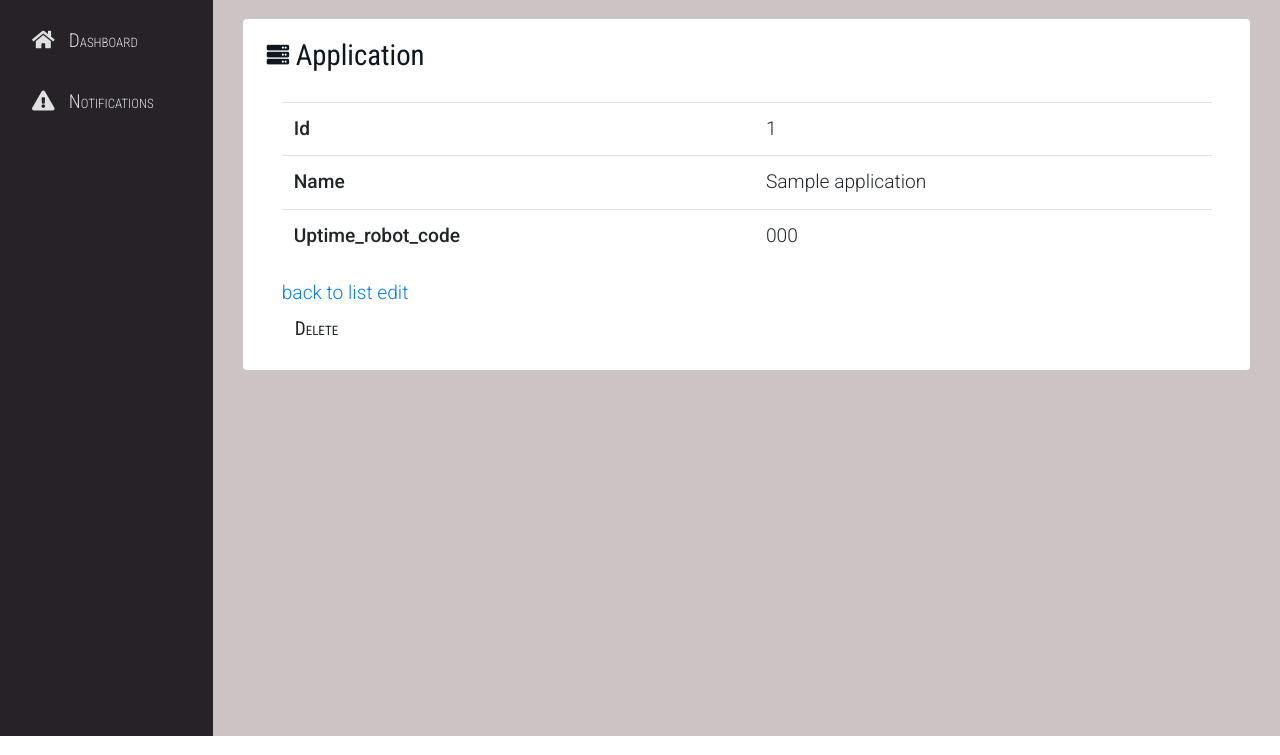
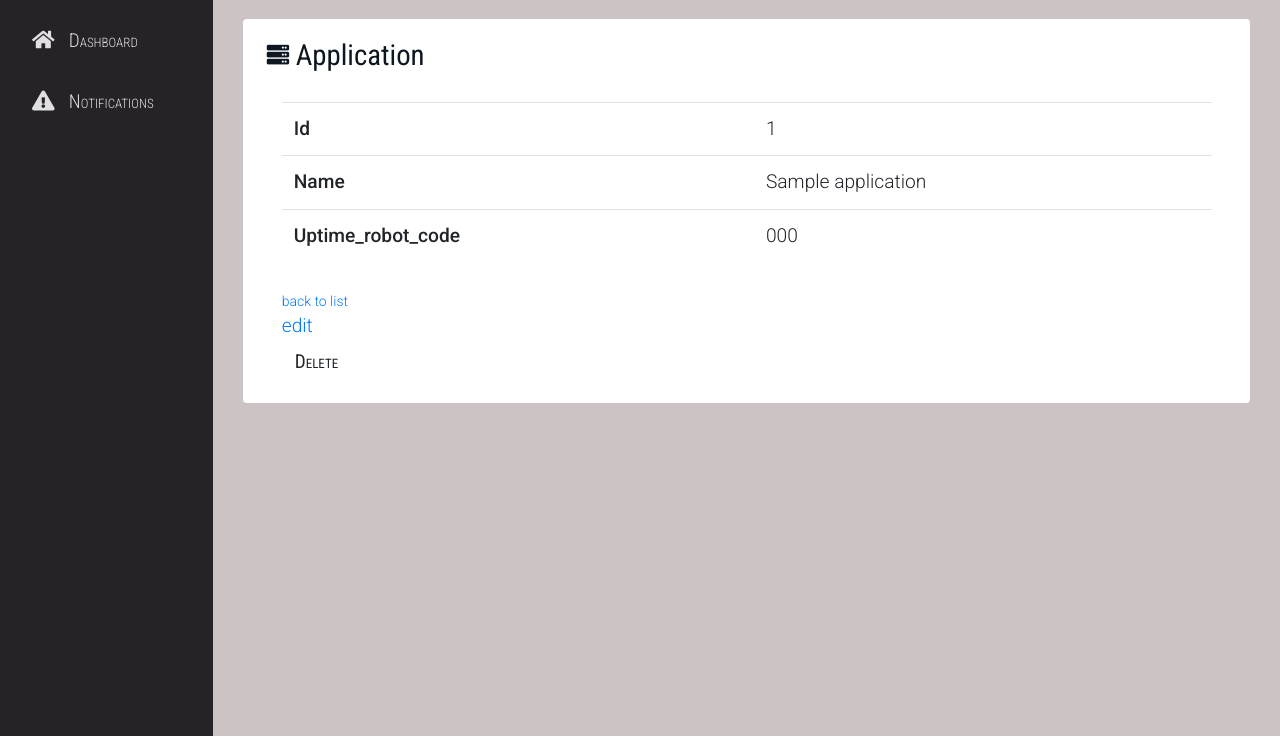
Before and after one commit to Otterfan/downtime-notices, a Symfony app: template templates/application/show.html.twig in a window 1280 px wide. Shown: the part 45-800 px from the top of the page. Run offline with Twig, Linux system fonts and the light colour scheme; the template is opened without the code that fills it: most values are stand-ins (such as "Sample title", 1, 10 or a date in 2020); style sheets or scripts are compiled from the project's sources; some libraries are stand-ins or nearby versions.

Commit message:
Normalize forms

```diff
--- a/assets/css/forms.scss
+++ b/assets/css/forms.scss
@@ -1,6 +1,10 @@
 .notices-form-entry {
   @extend .col-md-8;
   padding-right: 2rem;
+
+  button[type=submit] {
+    margin-top: 1em;
+  }
 }
 
 .notices-form-instruction {
@@ -26,3 +30,9 @@ label, .form-group legend {
 .form-control {
   font-weight: 300;
 }
+
+a.back-to-list {
+  display: block;
+  margin-top: 2em;
+  font-size: 14px;
+}
--- a/templates/application/_form.html.twig
+++ b/templates/application/_form.html.twig
@@ -3,7 +3,7 @@
     <div class="notices-form-entry">
         {{ form_start(form,  { 'attr': {'class': 'notices-edit-form'} }) }}
         {{ form_widget(form) }}
-        <button class="btn">{{ button_label|default('Save') }}</button>
+        <button type="submit" class="btn btn-primary">{{ button_label|default('Save') }}</button>
         {{ form_end(form) }}
     </div>
     <div class="notices-form-instruction">
--- a/templates/application/edit.html.twig
+++ b/templates/application/edit.html.twig
@@ -9,7 +9,7 @@
 {% block body %}
     {{ include('application/_form.html.twig', {'button_label': 'Update'}) }}
 
-    <a href="{{ path('application_index') }}">back to list</a>
+    <a href="{{ path('application_index') }}" class="back-to-list">back to list</a>
 
     {{ include('application/_delete_form.html.twig') }}
 {% endblock %}
--- a/templates/application/new.html.twig
+++ b/templates/application/new.html.twig
@@ -10,5 +10,5 @@
 
     {{ include('application/_form.html.twig') }}
 
-    <a href="{{ path('application_index') }}">back to list</a>
+    <a href="{{ path('application_index') }}" class="back-to-list">back to list</a>
 {% endblock %}
--- a/templates/application/show.html.twig
+++ b/templates/application/show.html.twig
@@ -24,7 +24,7 @@
         </tbody>
     </table>
 
-    <a href="{{ path('application_index') }}">back to list</a>
+    <a href="{{ path('application_index') }}" class="back-to-list">back to list</a>
 
     <a href="{{ path('application_edit', {'id': application.id}) }}">edit</a>
 
--- a/templates/notification/_form.html.twig
+++ b/templates/notification/_form.html.twig
@@ -3,7 +3,7 @@
     <div class="notices-form-entry">
         {{ form_start(form, { 'attr': {'class': 'notices-edit-form'} }) }}
         {{ form_widget(form) }}
-        <button type="submit" class="btn btn-primary">Submit</button>
+        <button type="submit" class="btn btn-primary">{{ button_label|default('Save') }}</button>
         {{ form_end(form) }}
     </div>
     <div class="notices-form-instruction">
--- a/templates/notification/new.html.twig
+++ b/templates/notification/new.html.twig
@@ -11,7 +11,7 @@
 {% block body %}
     {{ include('notification/_form.html.twig', {'button_label': 'Update'}) }}
 
-    <a href="{{ path('template_index') }}">back to list</a>
+    <a href="{{ path('template_index') }}" class="back-to-list">back to list</a>
 {% endblock %}
 
 {% block javascripts %}
--- a/templates/template/_form.html.twig
+++ b/templates/template/_form.html.twig
@@ -3,7 +3,7 @@
     <div class="notices-form-entry">
         {{ form_start(form) }}
         {{ form_widget(form, { 'attr': {'class': 'notices-edit-form'} }) }}
-        <button class="btn">{{ button_label|default('Save') }}</button>
+        <button type="submit" class="btn btn-primary">{{ button_label|default('Save') }}</button>
         {{ form_end(form) }}
     </div>
     <div class="notices-form-instruction">
--- a/templates/template/edit.html.twig
+++ b/templates/template/edit.html.twig
@@ -9,7 +9,7 @@
 {% block body %}
     {{ include('template/_form.html.twig', {'button_label': 'Update'}) }}
 
-    <a href="{{ path('template_index') }}">back to list</a>
+    <a href="{{ path('template_index') }}" class="back-to-list">back to list</a>
 
     {{ include('template/_delete_form.html.twig') }}
 {% endblock %}
--- a/templates/template/new.html.twig
+++ b/templates/template/new.html.twig
@@ -9,5 +9,5 @@
 {% block body %}
     {{ include('template/_form.html.twig') }}
 
-    <a href="{{ path('template_index') }}">back to list</a>
+    <a href="{{ path('template_index') }}" class="back-to-list">back to list</a>
 {% endblock %}
--- a/templates/template/show.html.twig
+++ b/templates/template/show.html.twig
@@ -20,7 +20,7 @@
         </tbody>
     </table>
 
-    <a href="{{ path('template_index') }}">back to list</a>
+    <a href="{{ path('template_index') }}" class="back-to-list">back to list</a>
 
     <a href="{{ path('template_edit', {'id': template.id}) }}">edit</a>
 
--- a/templates/user/_form.html.twig
+++ b/templates/user/_form.html.twig
@@ -3,7 +3,7 @@
     <div class="notices-form-entry">
         {{ form_start(form, { 'attr': {'class': 'notices-edit-form'} }) }}
         {{ form_widget(form) }}
-        <button type="submit" class="btn btn-primary">Submit</button>
+        <button type="submit" class="btn btn-primary">{{ button_label|default('Save') }}</button>
         {{ form_end(form) }}
     </div>
     <div class="notices-form-instruction">
```
